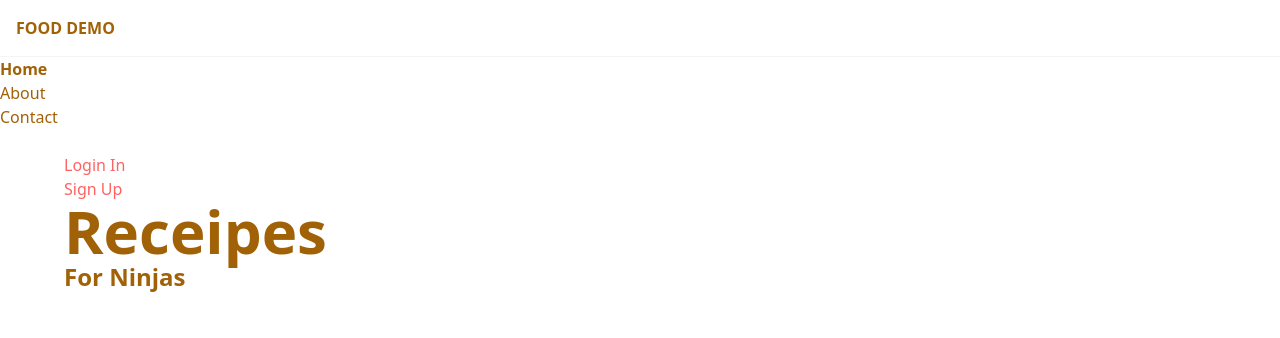
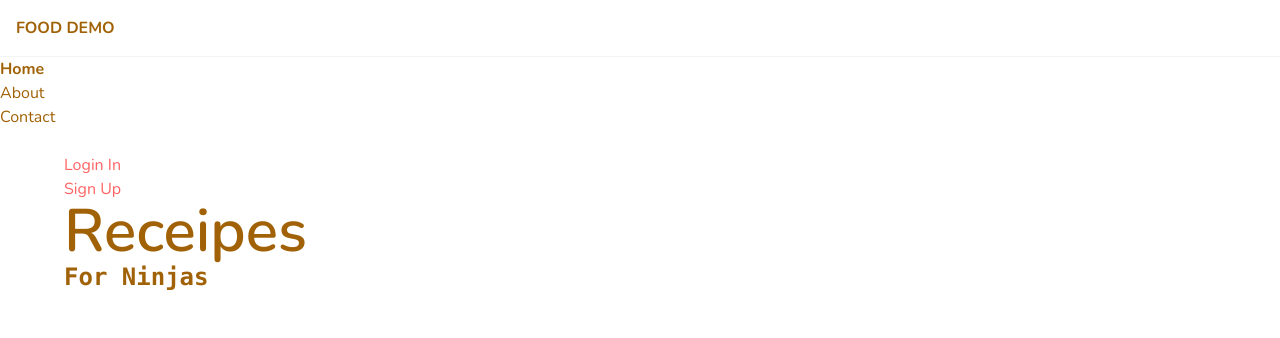
Before and after one commit to MadhuKumarGowda/Tailwinddcss-foodemo, a website: page public/index.html in a window 1280 px wide. Shown: the top 338 px of the page. Drawn offline with nearby package versions, Linux system fonts and the light colour scheme.

Commit message:
adding custom fonts

```diff
--- a/public/index.html
+++ b/public/index.html
@@ -5,7 +5,7 @@
     <title>Food Demo-  Tailwindcss</title>
     <link rel="stylesheet" href="../public/styles.css ">
 </head>
-<body class="text-yellow-700">
+<body class="text-yellow-700 font-body">
     <div> <!-- content wrapper -->
         <div>
             <nav>
@@ -38,7 +38,7 @@
 
             <header>
                 <h2 class="text-6xl font-semibold"> Receipes</h2>
-                <h3 class="text-2xl font-semibold"> For Ninjas</h3>
+                <h3 class="text-2xl font-semibold font-mono"> For Ninjas</h3>
             </header>
 
             <div>
--- a/src/style.css
+++ b/src/style.css
@@ -2,6 +2,9 @@
 @tailwind components;
 @tailwind utilities; */
 
+
+@import url('https://fonts.googleapis.com/css2?family=Nunito:ital,wght@0,200..1000;1,200..1000&display=swap');
+
 @tailwind base;
 @tailwind components;
 @tailwind utilities;
--- a/tailwind.config.js
+++ b/tailwind.config.js
@@ -9,6 +9,9 @@ module.exports = {
           100: '#E2E2D5',
           200: '#888883'
         }
+      },
+      fontFamily:{
+        body: ['Nunito']
       }
     },
   },
```
Also changed, not shown: public/styles.css.
